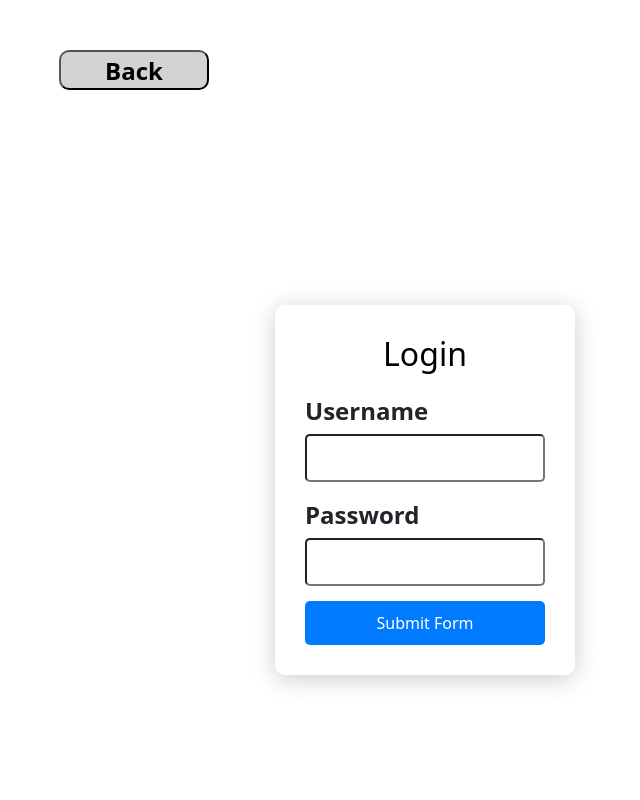
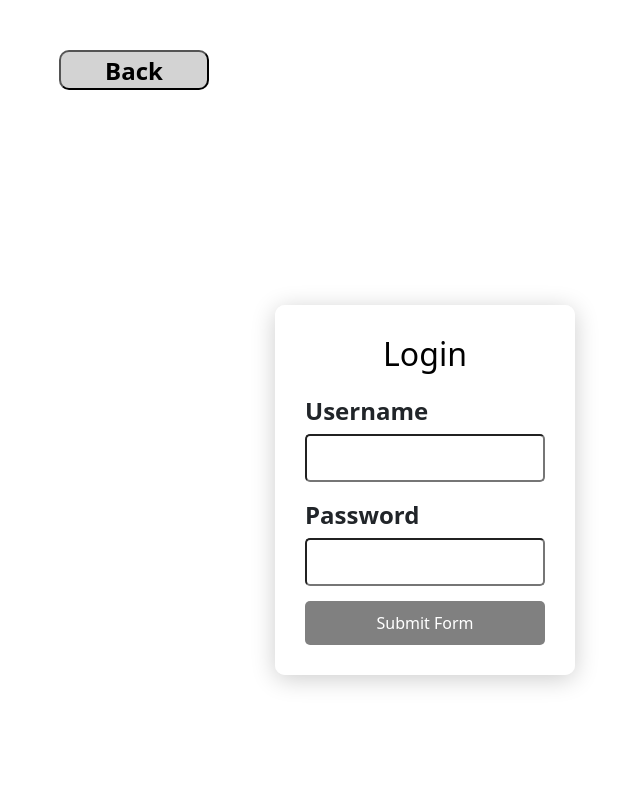
Before and after one commit to RoryDowse/finance-flow, a React (Vite) app in the folder client/: page /login in a window 1280 px wide. Shown: the top 800 px of the page, without its empty margins (235-875 px from the left). Built offline with nearby package versions, Linux system fonts and the light colour scheme; no server answers.

Commit message:
add ticker button style

```diff
--- a/client/src/pages/Investment.css
+++ b/client/src/pages/Investment.css
@@ -28,6 +28,19 @@
   padding: 10px;
   font-size: 16px;
   box-sizing: border-box;
+  margin-bottom: 10px;
+}
+
+.submit-button {
+  width: 100%;
+  padding: 10px;
+  background-color: grey;
+  color: white;
+  border: none;
+  border-radius: 5px;
+  font-size: 16px;
+  cursor: pointer;
+  transition: background-color 0.3s;
 }
 
 .main-content {
--- a/client/src/pages/Investment.tsx
+++ b/client/src/pages/Investment.tsx
@@ -170,7 +170,7 @@ const handleTickerSubmit = (event: React.FormEvent<HTMLFormElement>) => {
               onChange={handleTickerInputChange}
               className="ticker-input"
             />
-            <button type="submit">Search</button>
+            <button className="submit-button" type="submit">Search</button>
           </form>
         </aside>
 
```
